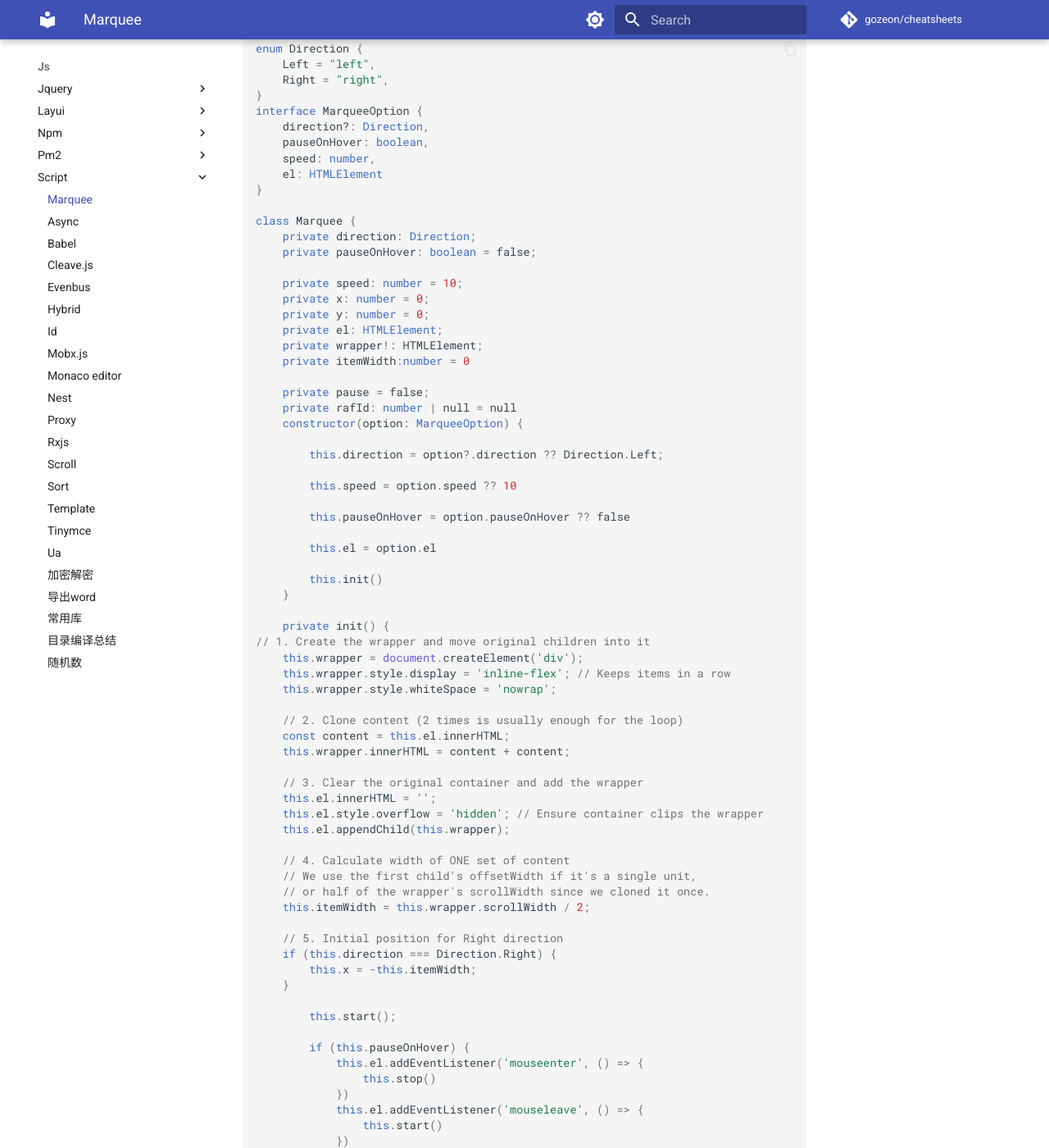
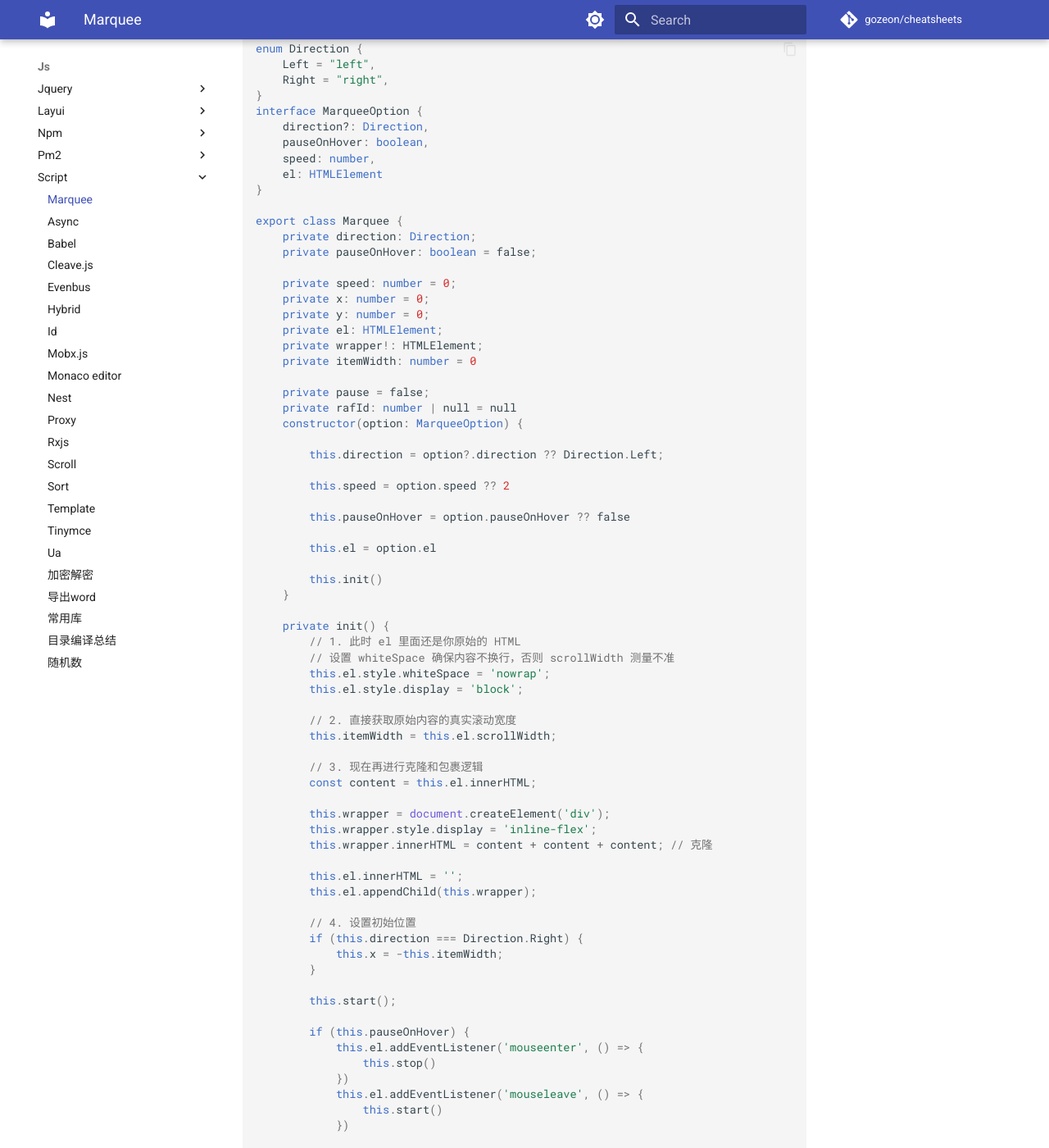
Before and after one commit to gozeon/cheatsheets, an MkDocs documentation site: the page built from docs/js/script/Marquee.md, in a window 1280 px wide and 1400 px high, scrolled down 271 px. Shown: the whole window at 82% size. Built offline with MkDocs 1.6.1 and Material for MkDocs 9.7.7, drawn with Linux system fonts in a browser that asks for light colours; comment, search, counter and statistics services are not loaded.

Commit message:
Update Marquee.md

```diff
--- a/docs/js/script/Marquee.md
+++ b/docs/js/script/Marquee.md
@@ -15,16 +15,16 @@ interface MarqueeOption {
     el: HTMLElement
 }
 
-class Marquee {
+export class Marquee {
     private direction: Direction;
     private pauseOnHover: boolean = false;
 
-    private speed: number = 10;
+    private speed: number = 0;
     private x: number = 0;
     private y: number = 0;
     private el: HTMLElement;
     private wrapper!: HTMLElement;
-    private itemWidth:number = 0
+    private itemWidth: number = 0
 
     private pause = false;
     private rafId: number | null = null
@@ -32,7 +32,7 @@ class Marquee {
 
         this.direction = option?.direction ?? Direction.Left;
 
-        this.speed = option.speed ?? 10
+        this.speed = option.speed ?? 2
 
         this.pauseOnHover = option.pauseOnHover ?? false
 
@@ -42,29 +42,28 @@ class Marquee {
     }
 
     private init() {
-// 1. Create the wrapper and move original children into it
-    this.wrapper = document.createElement('div');
-    this.wrapper.style.display = 'inline-flex'; // Keeps items in a row
-    this.wrapper.style.whiteSpace = 'nowrap';
+        // 1. 此时 el 里面还是你原始的 HTML
+        // 设置 whiteSpace 确保内容不换行，否则 scrollWidth 测量不准
+        this.el.style.whiteSpace = 'nowrap';
+        this.el.style.display = 'block';
 
-    // 2. Clone content (2 times is usually enough for the loop)
-    const content = this.el.innerHTML;
-    this.wrapper.innerHTML = content + content;
+        // 2. 直接获取原始内容的真实滚动宽度
+        this.itemWidth = this.el.scrollWidth;
 
-    // 3. Clear the original container and add the wrapper
-    this.el.innerHTML = '';
-    this.el.style.overflow = 'hidden'; // Ensure container clips the wrapper
-    this.el.appendChild(this.wrapper);
+        // 3. 现在再进行克隆和包裹逻辑
+        const content = this.el.innerHTML;
 
-    // 4. Calculate width of ONE set of content
-    // We use the first child's offsetWidth if it's a single unit,
-    // or half of the wrapper's scrollWidth since we cloned it once.
-    this.itemWidth = this.wrapper.scrollWidth / 2;
+        this.wrapper = document.createElement('div');
+        this.wrapper.style.display = 'inline-flex';
+        this.wrapper.innerHTML = content + content + content; // 克隆
 
-    // 5. Initial position for Right direction
-    if (this.direction === Direction.Right) {
-        this.x = -this.itemWidth;
-    }
+        this.el.innerHTML = '';
+        this.el.appendChild(this.wrapper);
+
+        // 4. 设置初始位置
+        if (this.direction === Direction.Right) {
+            this.x = -this.itemWidth;
+        }
 
         this.start();
 
```
